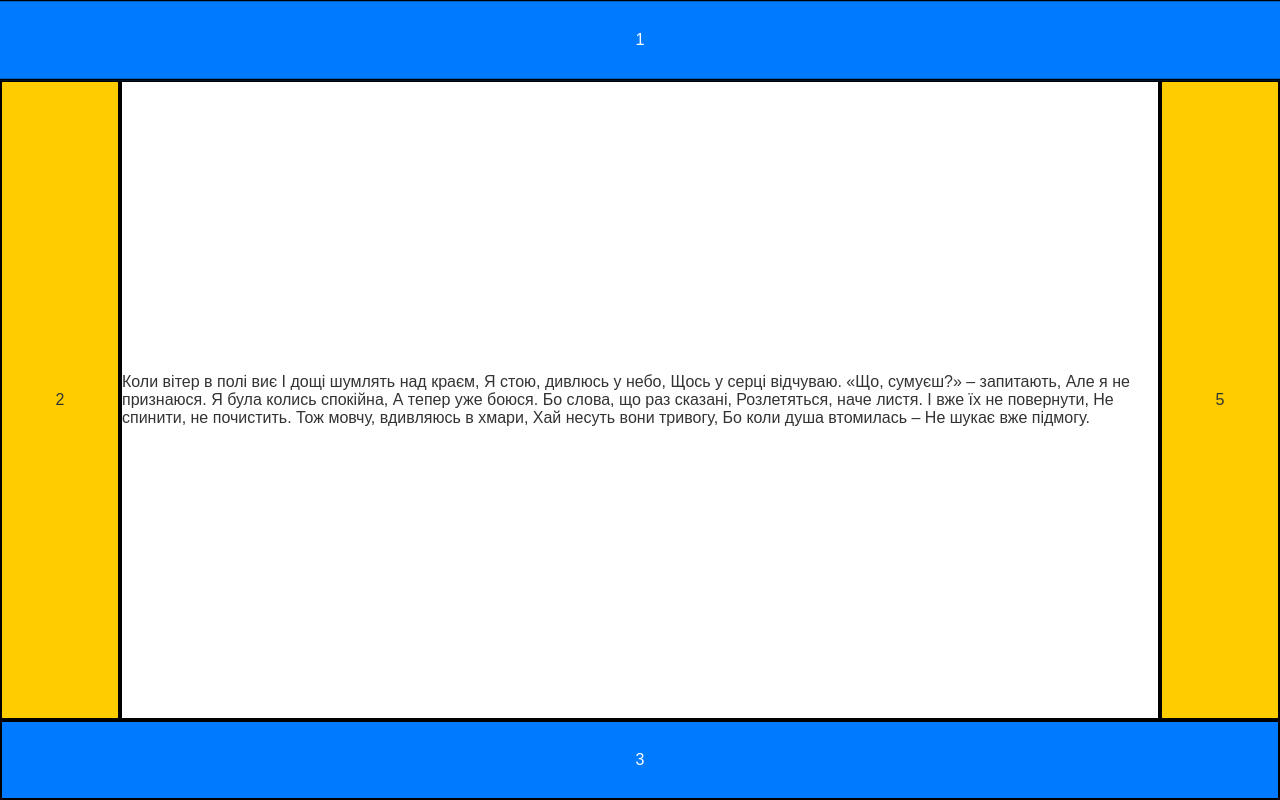
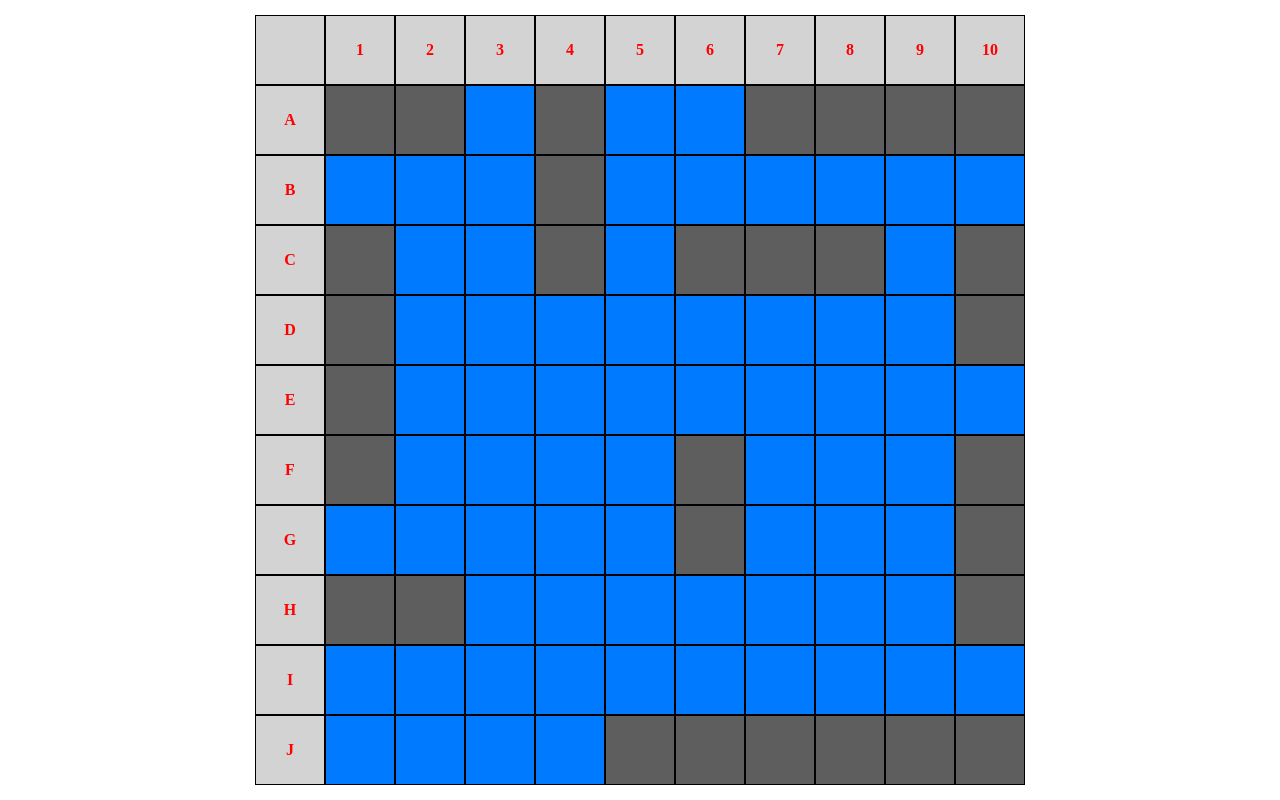
Before and after one commit to OWLsTyLe/LAB, a Django app: template main/templates/main/index3.html in a window 1280 px wide. Run offline with Django 5.2, Linux system fonts and the light colour scheme; the template is opened without the code that fills it, so the values that code supplies are empty.

Commit message:
розмітка морського бою

```diff
--- a/main/templates/main/index3.html
+++ b/main/templates/main/index3.html
@@ -3,106 +3,175 @@
 <head>
     <meta charset="UTF-8">
     <meta name="viewport" content="width=device-width, initial-scale=1.0">
-    <title>Блочна структура 3</title>
+    <title>Морський бій</title>
     <style>
-        * {
+        body{
+            display: flex;
+            justify-content: center;
+            align-items: center;
+            height: 100vh;
             margin: 0;
-            padding: 0;
-            box-sizing: border-box;
         }
 
-        body, html {
-            height: 100vh;
-            display: flex;
-            flex-direction: column;
-            font-family: Arial, sans-serif;
-            background-color: #f9f9f9;
-            color: #333;
+        .board {
+            display: grid;
+            grid-template-columns: repeat(11, 70px);
+            grid-template-rows: repeat(11, 70px);
         }
-
-        .blue1, .blue3 {
-            height: 10vh;
-            background-color: #007BFF;
-            color: white;
+        .cell {
+            border: 1px solid black;
             display: flex;
             align-items: center;
             justify-content: center;
+            background-color: #007BFF;
+            color: red;
         }
-
-        .content {
-            display: flex;
-            height: 80vh;
+         .header {
+             font-weight: bold;
+             background-color: lightgray;
+         }
+         .ship {
+            background-color: #5e5e5e;
         }
-
-        .yellow2, .yellow5 {
-            width: 120px;
-            background-color: #ffcc00;
-            display: flex;
-            align-items: center;
-            justify-content: center;
-        }
-
-        .center {
-            flex: 1;
-            background-color: white;
-            display: flex;
-            align-items: center;
-            justify-content: center;
-        }
-
-        .center:hover,
-        .yellow5:hover,
-        .yellow2:hover,
-        .blue1:hover,
-        .blue3:hover {
-          transform: scale(1.02);
-          transition: transform 0.3s ease;
-        }
-
-        .yellow5,
-        .blue1,
-        .blue3,
-        .yellow2,
-        .center {
-          border: 2px solid black;
-          box-sizing: border-box;
-        }
-
     </style>
 </head>
 <body>
+    <div class="board">
+        <div class="cell header"></div>
+        <div class="cell header">1</div>
+        <div class="cell header">2</div>
+        <div class="cell header">3</div>
+        <div class="cell header">4</div>
+        <div class="cell header">5</div>
+        <div class="cell header">6</div>
+        <div class="cell header">7</div>
+        <div class="cell header">8</div>
+        <div class="cell header">9</div>
+        <div class="cell header">10</div>
 
-<div class="blue1">1</div>
 
-<div class="content">
-    <div class="yellow2">2</div>
-    <div class="center">
-      <ul>
-        Коли вітер в полі виє
-І дощі шумлять над краєм,
-Я стою, дивлюсь у небо,
-Щось у серці відчуваю.
+        <div class="cell header">A</div>
+        <div class="cell ship"></div>
+        <div class="cell ship"></div>
+        <div class="cell"></div>
+        <div class="cell ship"></div>
+        <div class="cell"></div>
+        <div class="cell"></div>
+        <div class="cell ship"></div>
+        <div class="cell ship"></div>
+        <div class="cell ship"></div>
+        <div class="cell ship"></div>
 
-«Що, сумуєш?» – запитають,
-Але я не признаюся.
-Я була колись спокійна,
-А тепер уже боюся.
 
-Бо слова, що раз сказані,
-Розлетяться, наче листя.
-І вже їх не повернути,
-Не спинити, не почистить.
+        <div class="cell header">B</div>
+        <div class="cell"></div>
+        <div class="cell"></div>
+        <div class="cell"></div>
+        <div class="cell ship"></div>
+        <div class="cell"></div>
+        <div class="cell"></div>
+        <div class="cell"></div>
+        <div class="cell"></div>
+        <div class="cell"></div>
+        <div class="cell"></div>
 
-Тож мовчу, вдивляюсь в хмари,
-Хай несуть вони тривогу,
-Бо коли душа втомилась –
-Не шукає вже підмогу.</li>
-      </ul>
+        <div class="cell header">C</div>
+        <div class="cell ship"></div>
+        <div class="cell"></div>
+        <div class="cell"></div>
+        <div class="cell ship"></div>
+        <div class="cell"></div>
+        <div class="cell ship"></div>
+        <div class="cell ship"></div>
+        <div class="cell ship"></div>
+        <div class="cell"></div>
+        <div class="cell ship"></div>
+
+        <div class="cell header">D</div>
+        <div class="cell ship"></div>
+        <div class="cell"></div>
+        <div class="cell"></div>
+        <div class="cell"></div>
+        <div class="cell"></div>
+        <div class="cell"></div>
+        <div class="cell"></div>
+        <div class="cell"></div>
+        <div class="cell"></div>
+        <div class="cell ship"></div>
+
+        <div class="cell header">E</div>
+        <div class="cell ship"></div>
+        <div class="cell"></div>
+        <div class="cell"></div>
+        <div class="cell"></div>
+        <div class="cell"></div>
+        <div class="cell"></div>
+        <div class="cell"></div>
+        <div class="cell"></div>
+        <div class="cell"></div>
+        <div class="cell"></div>
+
+        <div class="cell header">F</div>
+        <div class="cell ship"></div>
+        <div class="cell"></div>
+        <div class="cell"></div>
+        <div class="cell"></div>
+        <div class="cell"></div>
+        <div class="cell ship"></div>
+        <div class="cell"></div>
+        <div class="cell"></div>
+        <div class="cell"></div>
+        <div class="cell ship"></div>
+
+        <div class="cell header">G</div>
+        <div class="cell"></div>
+        <div class="cell"></div>
+        <div class="cell"></div>
+        <div class="cell"></div>
+        <div class="cell"></div>
+        <div class="cell ship"></div>
+        <div class="cell"></div>
+        <div class="cell"></div>
+        <div class="cell"></div>
+        <div class="cell ship"></div>
+
+        <div class="cell header">H</div>
+        <div class="cell ship"></div>
+        <div class="cell ship"></div>
+        <div class="cell"></div>
+        <div class="cell"></div>
+        <div class="cell"></div>
+        <div class="cell"></div>
+        <div class="cell"></div>
+        <div class="cell"></div>
+        <div class="cell"></div>
+        <div class="cell ship"></div>
+
+        <div class="cell header">I</div>
+        <div class="cell"></div>
+        <div class="cell"></div>
+        <div class="cell"></div>
+        <div class="cell"></div>
+        <div class="cell"></div>
+        <div class="cell"></div>
+        <div class="cell"></div>
+        <div class="cell"></div>
+        <div class="cell"></div>
+        <div class="cell"></div>
+
+        <div class="cell header">J</div>
+        <div class="cell"></div>
+        <div class="cell"></div>
+        <div class="cell"></div>
+        <div class="cell"></div>
+        <div class="cell ship"></div>
+        <div class="cell ship"></div>
+        <div class="cell ship"></div>
+        <div class="cell ship"></div>
+        <div class="cell ship"></div>
+        <div class="cell ship"></div>
+
+
     </div>
-    <div class="yellow5">5</div>
-</div>
-
-<div class="blue3">3</div>
-
 </body>
 </html>
```
